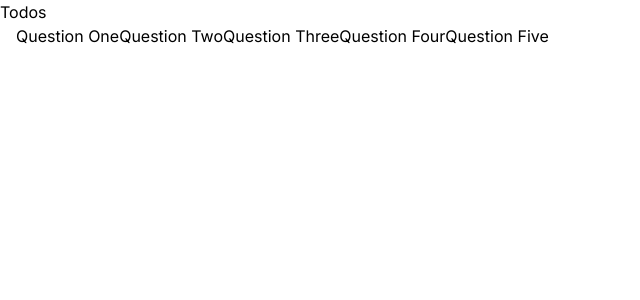
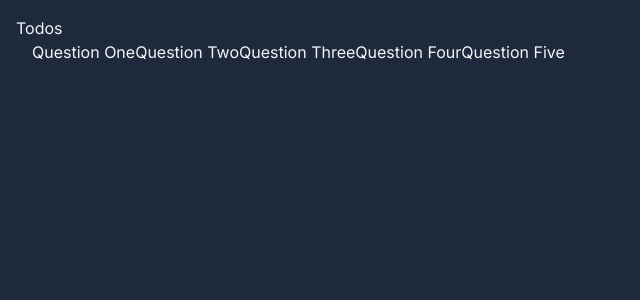
Before and after one commit to Yagudagu/nextjs-vercel-exercise, a Next.js app: page / in a window 1280 px wide. Shown: the top 300 px of the page, without its empty margins (0-640 px from the left). Built offline with nearby package versions, Linux system fonts and the light colour scheme.

Commit message:
some simple styling

```diff
--- a/app/layout.tsx
+++ b/app/layout.tsx
@@ -16,7 +16,11 @@ export default function RootLayout({
 }) {
   return (
     <html lang="en">
-      <body className={inter.className}>{children}</body>
+      <body
+        className={`${inter.className} bg-slate-800 text-slate-100 container mx-auto p-4`}
+      >
+        {children}
+      </body>
     </html>
   );
 }
```
